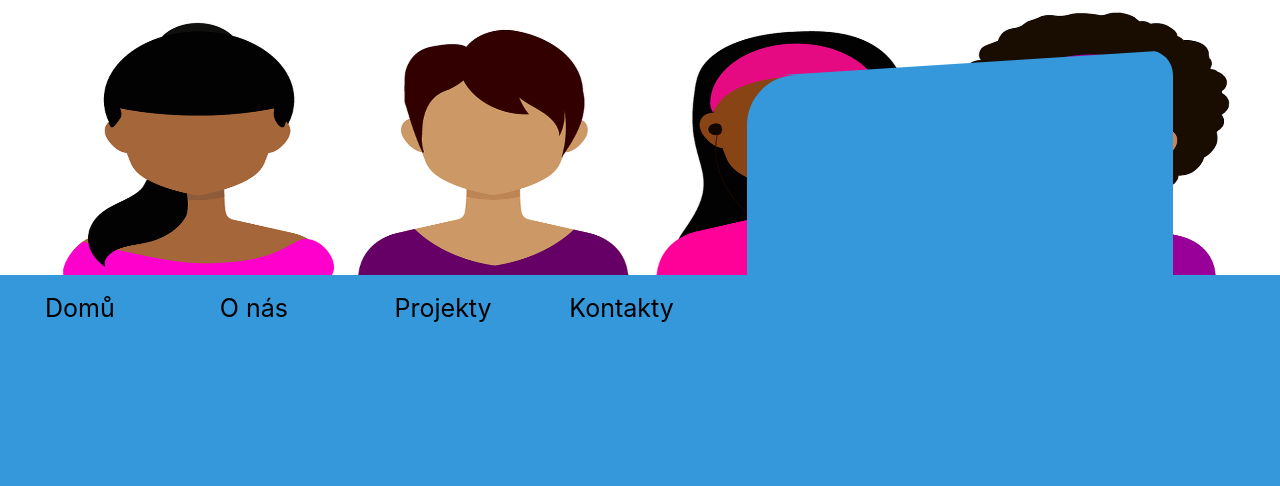
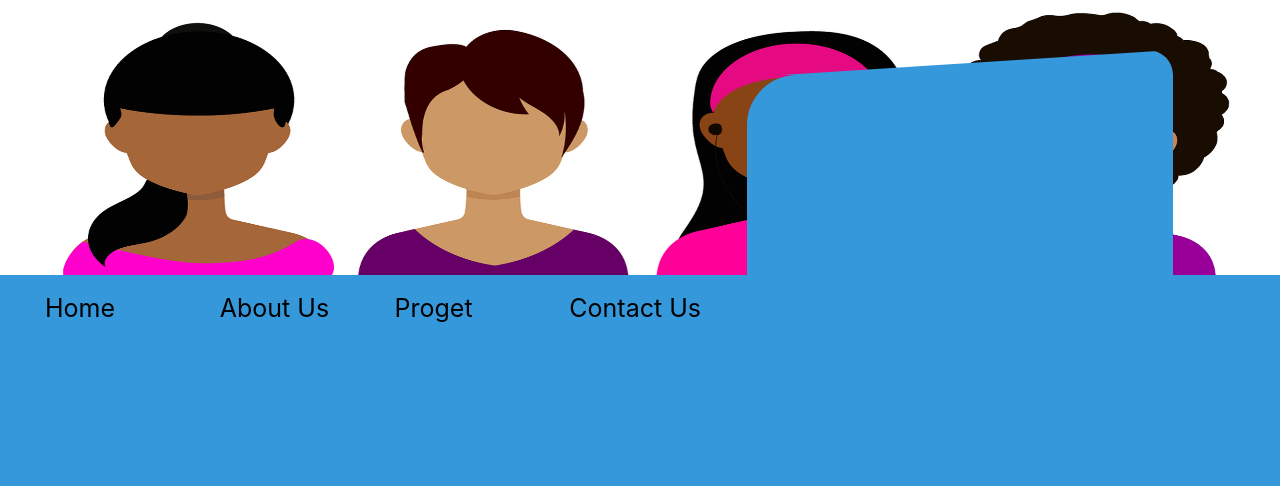
Before and after one commit to Rakullygs/Spsrakovnik-wb-charita, a PHP site: page / in a window 1280 px wide. Shown: the top 486 px of the page. Run offline with PHP 8.4, Linux system fonts and the light colour scheme.

Commit message:
navigace

```diff
--- a/css/custom.css
+++ b/css/custom.css
@@ -62,3 +62,6 @@ li a:hover {
     color: white;
     border-radius: 100px;
 }
+.nav-item{
+
+}
--- a/index.php
+++ b/index.php
@@ -12,41 +12,29 @@
     </head>
     <body>
         <?php
+
         ?>
         <div class="container-fluid">
             <div class="row">
                 <div class="header col-xs-12">
                     <div class="row">
-                        <div class="header-box-img col-xs-7">
-
-                        </div>
+                        <div class="header-box-img col-xs-7"></div>
                         <div class="middle col-xs-4">
                           <div class="row">
                            <div class="middle-top col-xs-12"></div>
                            <div class="middle-midle hidden-md-down offset-md-1 col-md-11"></div>
-                           <div class="middle-down col-xs-12">
-
-
-                           </div>
-                           <div class="repair hidden-md-up col-xs-12"></div>
-                          </div>
-                        </div>
-                        <div class="header-addjust col-xs-1">
-
-                        </div>
-                 </div>
+                           <div class="middle-down hidden-md-down col-xs-12"></div>
+                           <div class="header-addjust col-xs-1"></div>
+                         </div>
+                      </div>
+                     </div>
                 </div>
             </div>
+        <div>
             <div class="box">
-                 <nav>
-                     <ul class="col-xs-12 col-sm-12 col-md-7">
-                     <li class="col-xs-12 col-sm-12 col-md-3 col"><a href="#">Domů</a></li>
-                     <li class="col-xs-12 col-sm-12 col-md-3"><a href="#">O nás</a></li>
-                     <li class="col-xs-12 col-sm-12 col-md-3"><a href="#">Projekty</a></li>
-                     <li class="col-xs-12 col-sm-12 col-md-3"><a href="#">Kontakty</a></li>
-                   </ul>
-                  </nav>
+                 <?php require "nav.php"; ?>
             </div>
-       </div>
+        </div>
+      </div>
     </body>
 </html>
--- /dev/null
+++ b/nav.php
@@ -0,0 +1,8 @@
+<nav>
+    <ul class="offset-xs-3 offset-sm-0 col-xs-9 col-sm-12 col-md-7">
+        <li class="col-xs-12 col-sm-12 col-md-3 nav-item"><a href="index.php">Home</a></li>
+        <li class="col-xs-12 col-sm-12 col-md-3 nav-item"><a href="pages/about_us.php">About Us</a></li>
+        <li class="col-xs-12 col-sm-12 col-md-3 nav-item"><a href="pages/proget.php">Proget</a></li>
+        <li class="col-xs-12 col-sm-12 col-md-3 nav-item"><a href="pages/contact_us.php">Contact Us</a></li>
+    </ul>
+ </nav>
--- /dev/null
+++ b/pages/About_us.php
@@ -0,0 +1 @@
+ <?php require "nav.php"; ?>
--- /dev/null
+++ b/pages/contact_us.php
@@ -0,0 +1 @@
+ <?php require "nav.php"; ?>
--- /dev/null
+++ b/pages/proget.php
@@ -0,0 +1 @@
+ <?php require "nav.php"; ?>
```
Also changed, not shown: pages/nav.php (added, +8 -0 lines).
